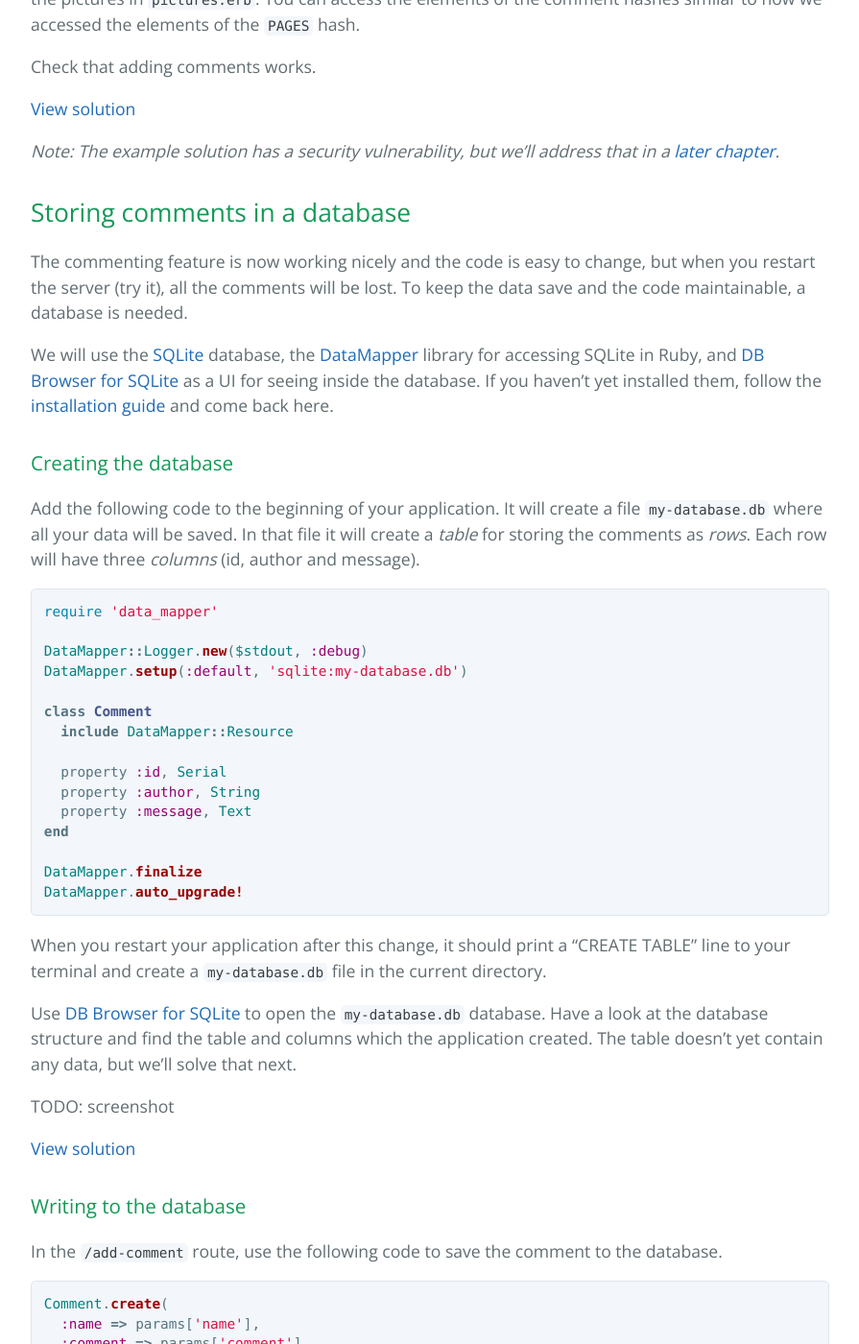
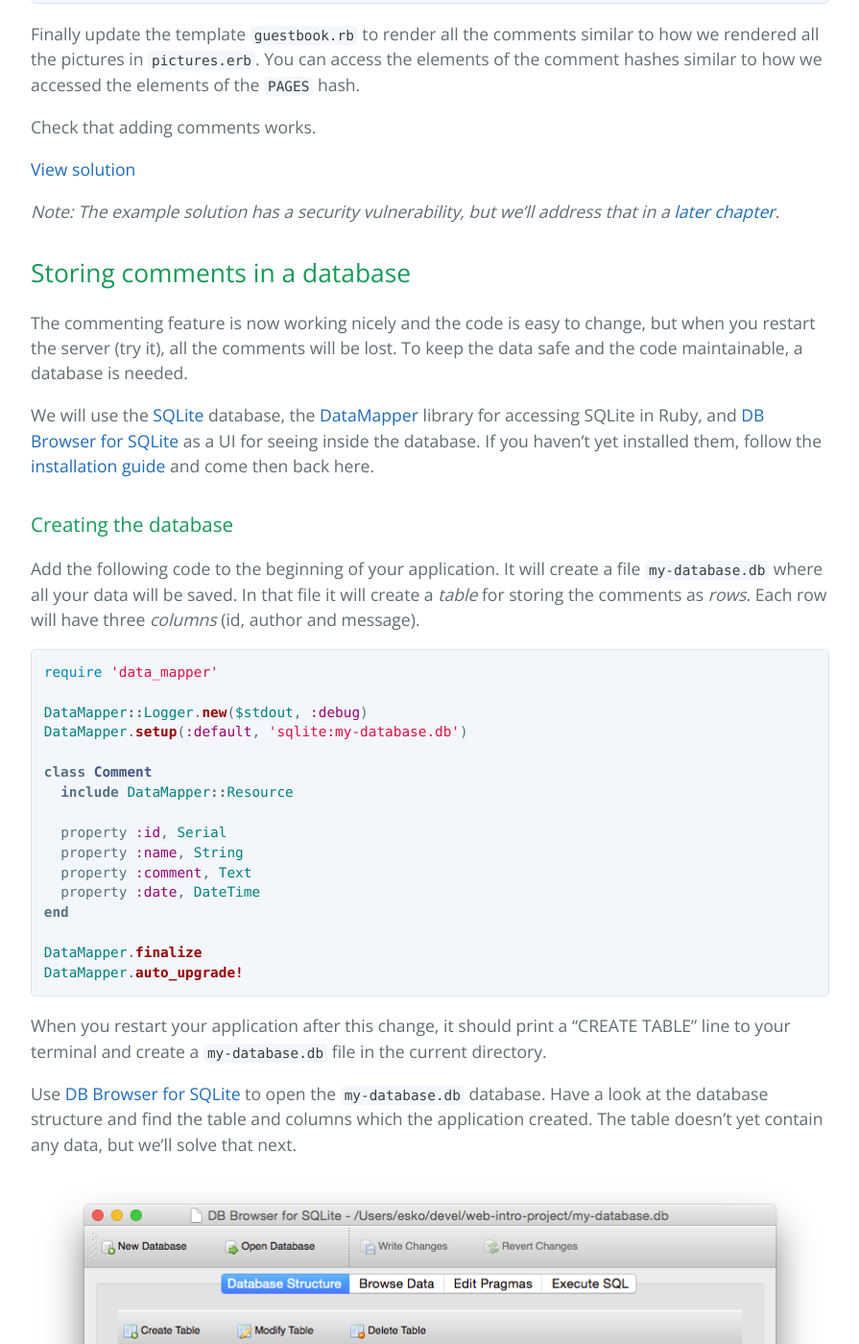
Before and after one commit to luontola/web-intro, a Jekyll site: the page built from databases.md, in a window 1280 px wide and 1400 px high, scrolled down 5745 px. Shown: the whole window at 96% size, without its empty margins (192-1087 px from the left). Built offline with Jekyll 4.4.1, drawn with Linux system fonts in a browser that asks for light colours; Markdown is read by kramdown in place of the engine named in the settings; some of the changed text lies outside the part shown.

Commit message:
Database chapter code fixed and screenshots added

````diff
--- a/databases.md
+++ b/databases.md
@@ -58,7 +61,7 @@
 
 ### Writing to the text file
 
-Use the following code in your route to append the comment and the name of its author into a text file.
+Use the following code in your `/add-comment` route to append the comment and the name of its author to a text file.
 
 ```ruby
 File.open('comments.txt', 'a') do |f|
@@ -152,9 +155,9 @@
 
 ## Storing comments in a database
 
-The commenting feature is now working nicely and the code is easy to change, but when you restart the server (try it), all the comments will be lost. To keep the data save and the code maintainable, a database is needed.
+The commenting feature is now working nicely and the code is easy to change, but when you restart the server (try it), all the comments will be lost. To keep the data safe and the code maintainable, a database is needed.
 
-We will use the [SQLite](https://www.sqlite.org/) database, the [DataMapper](http://datamapper.org/) library for accessing SQLite in Ruby, and [DB Browser for SQLite](http://sqlitebrowser.org/) as a UI for seeing inside the database. If you haven't yet installed them, follow the [installation guide](/installation/) and come back here.
+We will use the [SQLite](https://www.sqlite.org/) database, the [DataMapper](http://datamapper.org/) library for accessing SQLite in Ruby, and [DB Browser for SQLite](http://sqlitebrowser.org/) as a UI for seeing inside the database. If you haven't yet installed them, follow the [installation guide](/installation/) and come then back here.
 
 
 ### Creating the database
@@ -171,8 +174,9 @@
   include DataMapper::Resource
 
   property :id, Serial
-  property :author, String
-  property :message, Text
+  property :name, String
+  property :comment, Text
+  property :date, DateTime
 end
 
 DataMapper.finalize
@@ -183,7 +187,7 @@
 
 Use [DB Browser for SQLite][sqlitebrowser] to open the `my-database.db` database. Have a look at the database structure and find the table and columns which the application created. The table doesn't yet contain any data, but we'll solve that next.
 
-TODO: screenshot
+![The database structure which was created](/screenshots/database-structure.png)
 
 [View solution](https://github.com/orfjackal/web-intro-project/commit/7ecc3c334c1638739e715723bb713d2bb1ac299f)
 
@@ -202,7 +206,7 @@
 
 Go add some comments to the guestbook. Then use DB Browser to browse the data in the `comments` table and check that the comments you just wrote were added there.
 
-TODO: screenshot
+![Some data inside the database](/screenshots/database-data.png)
 
 [View solution](https://github.com/orfjackal/web-intro-project/commit/4ecec04e19f14b9aa9db4707bd6e16fccf85cf5c)
 
@@ -217,7 +221,7 @@
 
 Check what the guestbook page looks like now. It should contain all the comments you wrote earlier, and the newest comment should be on top.
 
-TODO: screenshot
+![Showing comments from the database](/screenshots/database-guestbook.png)
 
 [View solution](https://github.com/orfjackal/web-intro-project/commit/58e00d040dd690349a86b1bd1e0fb84688bd1a45)
 
@@ -230,7 +234,7 @@
 
 Use `Comment.count(:date.gt => Time.now - (15 * 60))` to get the number of comments which are newer than 15 minutes, and show it on the guestbook page.
 
-TODO: screenshot
+![Showing the number of comments](/screenshots/database-counts.png)
 
 [View solution](https://github.com/orfjackal/web-intro-project/commit/24d24573e294081346063722869b2334abbe3157)
 
````
Also changed, not shown: other parts of databases.md (+3 -0 lines), screenshots/database-counts.png (added), screenshots/database-data.png (added), screenshots/database-guestbook.png (added), screenshots/database-structure.png (added).
